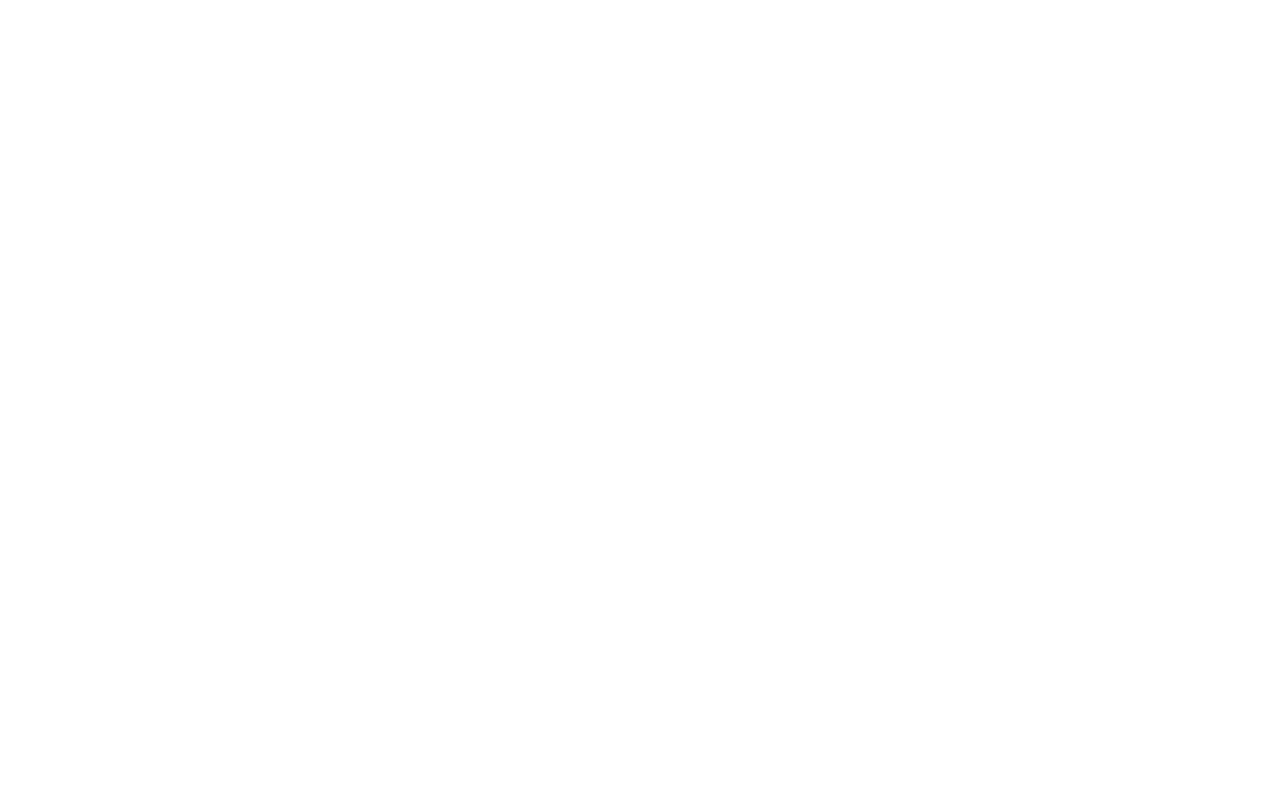
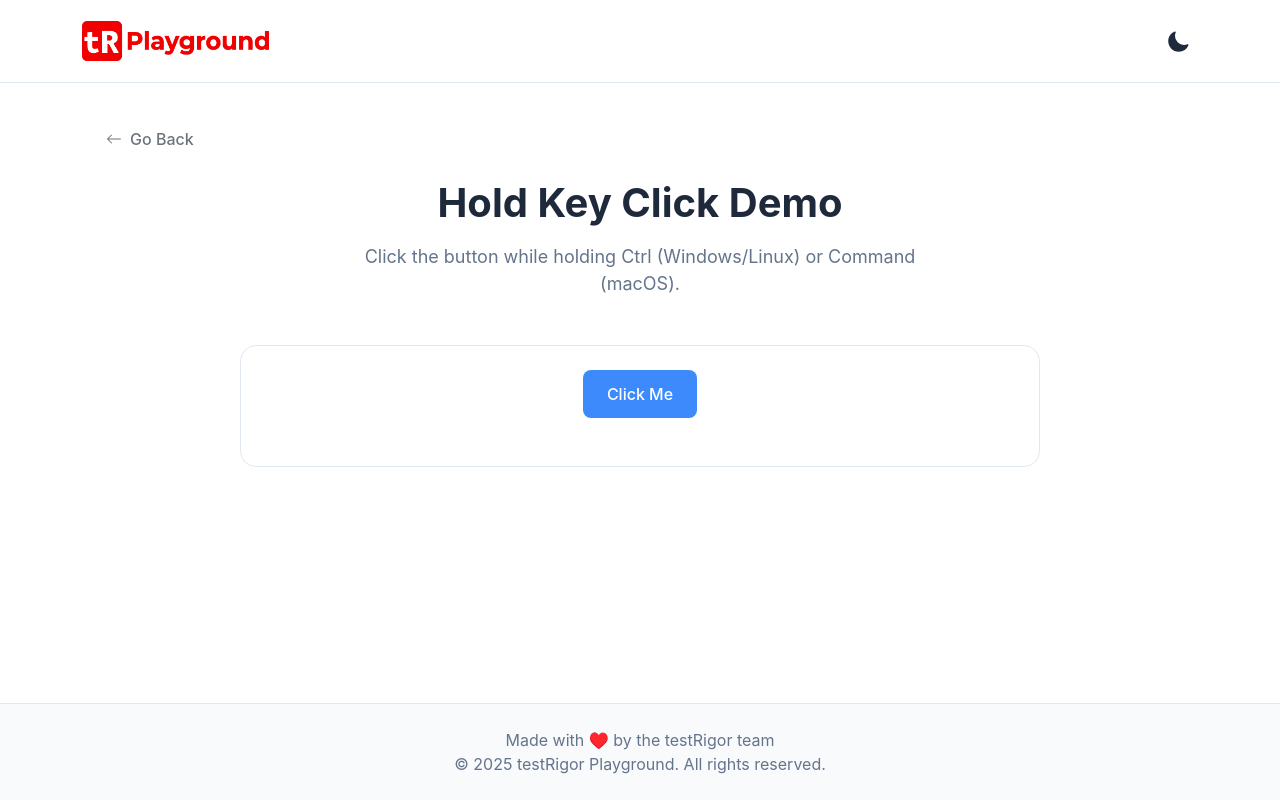
Before and after one commit to thiagonunes11/testRigorPlayground, a React (Vite) app: page /holdKeyClick in a window 1280 px wide. Before the commit this address had no page. Built offline with nearby package versions, Linux system fonts and the light colour scheme; the HTML template or start-up script is replaced by a standard one.

Commit message:
add: hold key demo

```diff
--- a/src/App.jsx
+++ b/src/App.jsx
@@ -27,6 +27,7 @@
 import BrowserPrompt from "./pages/browserPrompt";
 import LongClick from "./pages/longClick";
 import DeleteElements from "./pages/deleteElements";
+import HoldKeyClick from "./pages/holdKeyClick";
 import AudioValidation from "./pages/audioValidation";
 import ConnectTheDots from "./pages/connectTheDots";
 import ModalPopup from "./pages/modalPopup";
@@ -100,6 +101,7 @@
         <Route path="/newTab" element={<NewTab />} />
         <Route path="/qrCode" element={<QRCodePage />} />
         <Route path="/buttonClick" element={<ButtonClick />} />
+        <Route path="/holdKeyClick" element={<HoldKeyClick />} />
         <Route path="/fileUpload" element={<FileUpload />} />
         <Route path="/video" element={<VideoPlayer />} />
         <Route path="/checkbox" element={<CheckboxPage />} />
--- a/src/components/Sidebar.jsx
+++ b/src/components/Sidebar.jsx
@@ -21,6 +21,12 @@
         url: "/buttonClick",
         name: "Click the button to reveal the hidden text.",
         description: "This demo allows the user to click a button. When the button is clicked, a hidden text will be revealed.",
+    },
+    {
+        title: "Hold Key Click",
+        url: "/holdKeyClick",
+        name: "Hold Ctrl or Command while clicking.",
+        description: "This demo checks if the user clicks while pressing Ctrl (Windows/Linux) or Command (macOS).",
     },
     {
         title: "Checkbox",
--- /dev/null
+++ b/src/pages/holdKeyClick.jsx
@@ -0,0 +1,42 @@
+import React, { useState } from 'react';
+import Layout from '../components/Layout';
+
+const HoldKeyClick = () => {
+  const [message, setMessage] = useState('');
+
+  const handleClick = (event) => {
+    const isModifierPressed = event.ctrlKey || event.metaKey;
+
+    if (isModifierPressed) {
+      setMessage('Button clicked');
+    } else {
+      setMessage('Please hold Ctrl/Command');
+    }
+  };
+
+  return (
+    <Layout
+      title="Hold Key Click Demo"
+      description="Click the button while holding Ctrl (Windows/Linux) or Command (macOS)."
+    >
+      <div className="demo-content">
+        <div className="text-center">
+          <button
+            type="button"
+            className="btn-modern btn-primary mb-4"
+            onClick={handleClick}
+          >
+            Click Me
+          </button>
+          {message && (
+            <p className="text-secondary" role="status">
+              {message}
+            </p>
+          )}
+        </div>
+      </div>
+    </Layout>
+  );
+};
+
+export default HoldKeyClick;
--- a/src/store/demos.jsx
+++ b/src/store/demos.jsx
@@ -10,6 +10,7 @@
   CalendarDateFill,
   TrashFill,
   ArrowDownUp,
+  KeyboardFill,
   ArrowLeftRight,
   CaretDownFill,
   BoxArrowInLeft,
@@ -77,6 +78,12 @@
     path: "/buttonClick",
     description: "Click the button to reveal the hidden text.",
     icon: <CheckCircleFill size={iconSize} />,
+  },
+  {
+    title: "Hold Key Click",
+    path: "/holdKeyClick",
+    description: "Click while holding Ctrl (Windows/Linux) or Command (macOS).",
+    icon: <KeyboardFill size={iconSize} />,
   },
   {
     title: "Camera",
```
